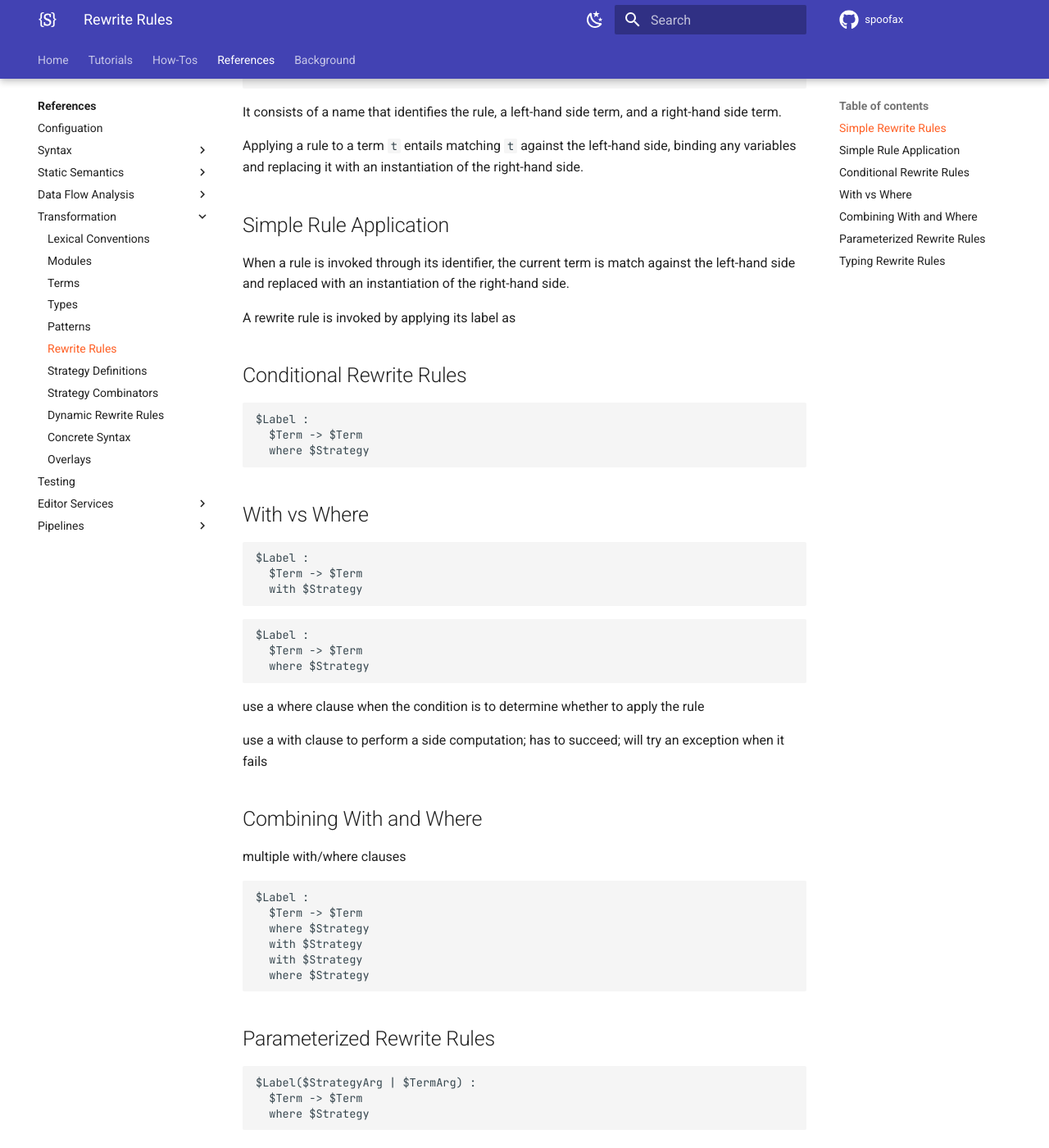
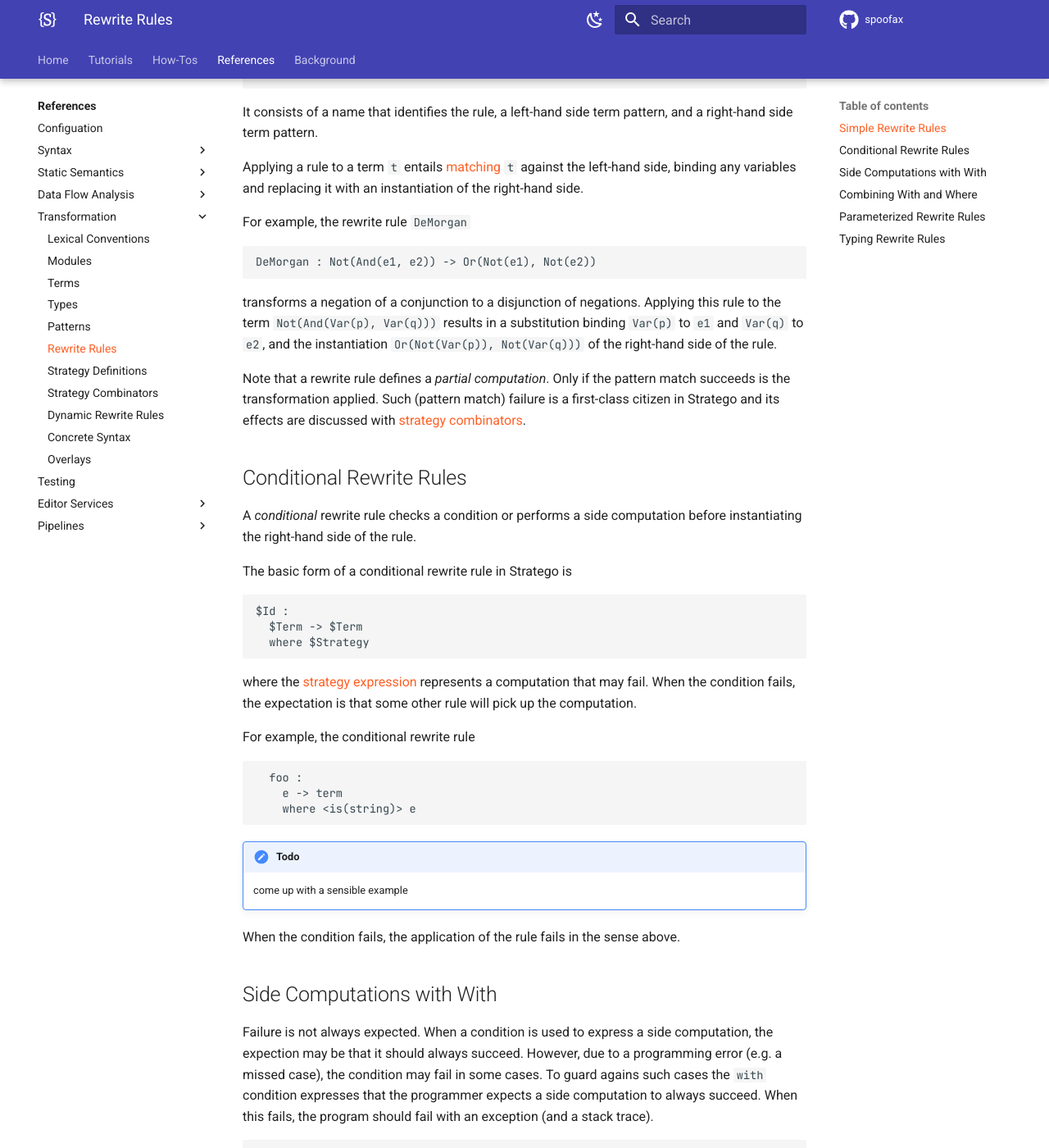
Before and after one commit to pdmosses/metaborg.github.io, an MkDocs documentation site: the page built from docs/references/stratego/rewrite-rules.md, in a window 1280 px wide and 1400 px high, scrolled down 337 px. Shown: the whole window at 82% size. Built offline with MkDocs 1.6.1 and Material for MkDocs 9.7.7, drawn with Linux system fonts in a browser that asks for light colours; comment, search, counter and statistics services are not loaded; some of the changed text lies outside the part shown.

Commit message:
rewrite rules (wip)

````diff
--- a/docs/references/stratego/rewrite-rules.md
+++ b/docs/references/stratego/rewrite-rules.md
@@ -4,45 +4,79 @@
 
 ## Simple Rewrite Rules
 
-A simple rewrite rule has the form
+A _simple_ rewrite rule has the form
 
 ```stratego
 $Id:
   $Term -> $Term
 ```
 
-It consists of a name that identifies the rule, a left-hand side term, and a right-hand side term.
+It consists of a name that identifies the rule, a left-hand side term pattern, and a right-hand side term pattern.
 
-Applying a rule to a term `t` entails matching `t` against the left-hand side, binding any variables and replacing it with an instantiation of the right-hand side.
+Applying a rule to a term `t` entails [matching](../patterns/) `t` against the left-hand side, binding any variables and replacing it with an instantiation of the right-hand side.
 
-## Simple Rule Application
+For example, the rewrite rule `DeMorgan`
 
-When a rule is invoked through its identifier, the current term is match against the left-hand side and replaced with an instantiation of the right-hand side.
+```stratego
+DeMorgan : Not(And(e1, e2)) -> Or(Not(e1), Not(e2))
+```
 
-A rewrite rule is invoked by applying its label as
+transforms a negation of a conjunction to a disjunction of negations.
+Applying this rule to the term `Not(And(Var(p), Var(q)))` results in a substitution binding `Var(p)` to `e1` and `Var(q)` to `e2`, and the instantiation `Or(Not(Var(p)), Not(Var(q)))` of the right-hand side of the rule.
+
+Note that a rewrite rule defines a _partial computation_.
+Only if the pattern match succeeds is the transformation applied.
+Such (pattern match) failure is a first-class citizen in Stratego and its effects are discussed with [strategy combinators](../strategy-combinators/).
 
 ## Conditional Rewrite Rules
 
+A _conditional_ rewrite rule checks a condition or performs a side computation before instantiating the right-hand side of the rule.
+
+The basic form of a conditional rewrite rule in Stratego is
+
 ```stratego
-$Label :
+$Id :
   $Term -> $Term
   where $Strategy
 ```
 
-## With vs Where
+where the [strategy expression](../strategy-combinators/) represents a computation that may fail.
+When the condition fails, the expectation is that some other rule will pick up the computation.
+
+For example, the conditional rewrite rule
+
+```stratego
+  foo :
+    e -> term
+    where <is(string)> e
+```
+
+!!! todo
+    come up with a sensible example
+
+When the condition fails, the application of the rule fails in the sense above.
 
 
+## Side Computations with With
+
+Failure is not always expected.
+When a condition is used to express a side computation, the expection may be that it should always succeed.
+However, due to a programming error (e.g. a missed case), the condition may fail in some cases.
+To guard agains such cases the `with` condition expresses that the programmer expects a side computation to always succeed.
+When this fails, the program should fail with an exception (and a stack trace).
+
 ```stratego
-$Label :
+$Id :
   $Term -> $Term
   with $Strategy
 ```
 
 
 ```stratego
-$Label :
-  $Term -> $Term
-  where $Strategy
+translate :
+  Plus(e1, e2) -> <concat>[instrs1, instrs2, [ADD()]]
+  with <translate>e1 => instrs1
+  with <translate>e2 => instrs2
 ```
 
 use a where clause when the condition is to determine whether to apply the rule
@@ -56,7 +90,7 @@
 
 
 ```stratego
-$Label :
+$Id :
   $Term -> $Term
   where $Strategy
   with $Strategy
@@ -64,12 +98,25 @@
   where $Strategy
 ```
 
+For example, the following `explicate-exp` rule defines the translation of an operator expression in one language to an operator expression in a different language.
+
+```stratego
+explicate-exp :
+  op#(es) -> cop#(atms)
+  where <is-operator> op
+  with <map(explicate-atom)> es => atms
+  with <operator-to-coperator> op => cop
+```
+
+The `where` condition tests whether the rule should be applied using the `is-operator` strategy.
+(By using generic term deconstruction to obtain the term constructor.)
+The `with` premises define side computations.
 
 ## Parameterized Rewrite Rules
 
 
 ```stratego
-$Label($StrategyArg | $TermArg) :
+$Id($StrategyArg | $TermArg) :
   $Term -> $Term
   where $Strategy
 ```
@@ -78,10 +125,41 @@
 
 strategy parameters
 
+When leaving out the term parameters, the bar can be left out as well
+
+```stratego
+$Id($StrategyArg) :
+  $Term -> $Term
+  where $Strategy
+```
+
+For example, the `map(s)` strategy applies transformation `s` to each element of a list:
+
+```stratego
+map(a -> b) :: List(a) -> List(b)
+map(s) : [] -> []
+map(s) : [hd | tl] -> [<s>hd | <map(s)> tl]
+```
+
+!!! note
+    In the absence of a type system, the distinction between strategy arguments and term arguments was maded based on the syntactic distinction.
+    In a future version of the language, this syntactic distiction may no longer be necessary based on types.
+
 
 ## Typing Rewrite Rules
 
+As noted in the [type](../types/) section, rewrite rules can be typed using a signature of the form
 
 ```
-  $Label($StrategyTypes | $TermTypes) :: $Type -> $Type
+  $Id($StrategyTypes | $TermTypes) :: $Type -> $Type
 ```
+
+Not providing a type signature amounts to declaring the rule as having signature
+
+```
+  $Id(?|?) :: ? -> ?
+```
+
+That is, nothing is known about the term that is transformed or the strategies and terms that are passed.
+
+But do note that the arity of the strategy and term arguments is relevant for identifying the transformation rule that is defined.
````
